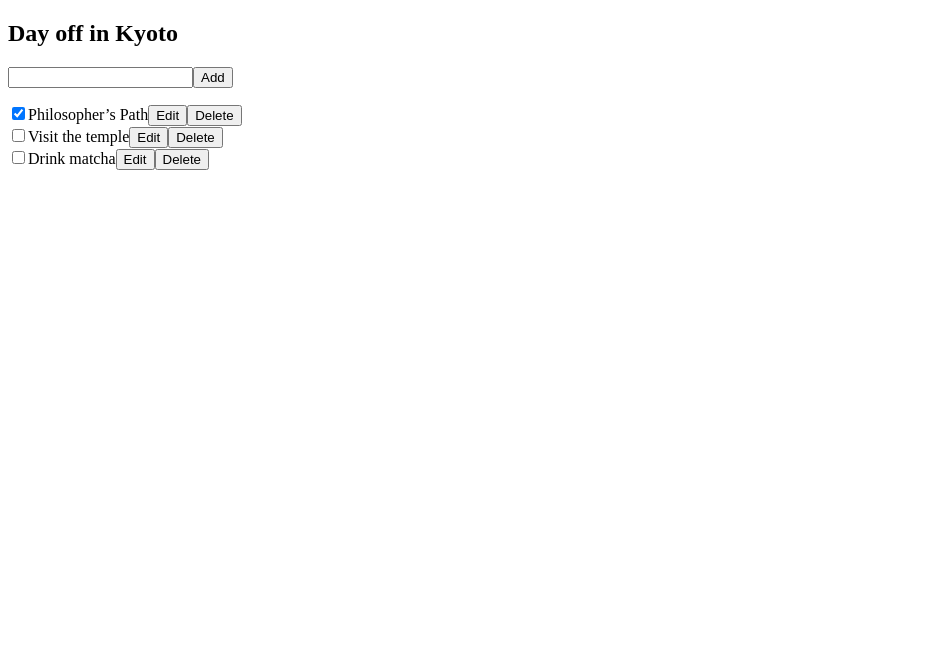
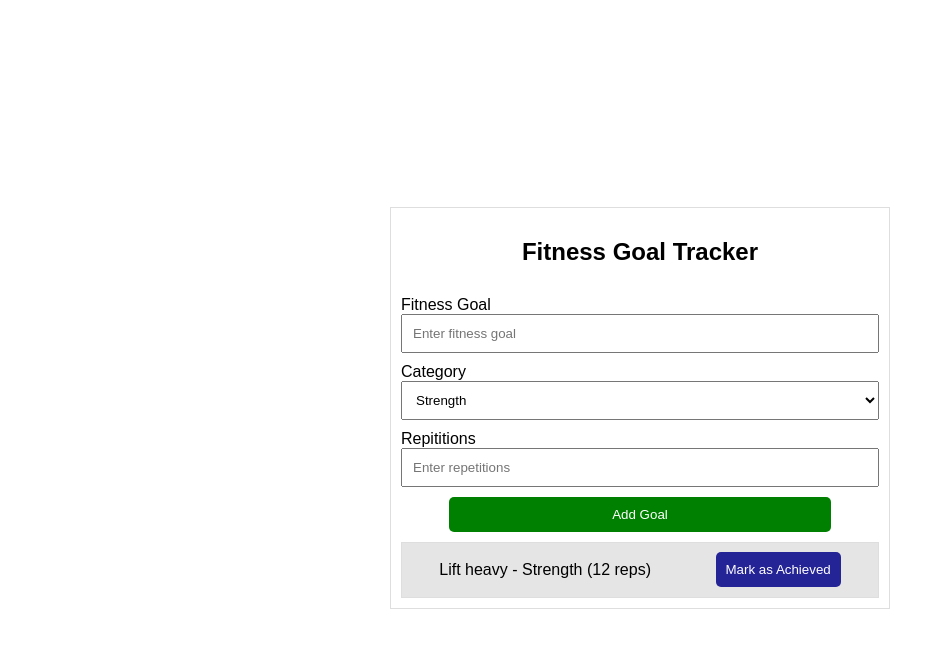
Before and after one commit to Khatantuul/react, a React (Vite) app: page / in a window 1280 px wide. Shown: the top 648 px of the page, without its empty margins (0-945 px from the left). Built offline with nearby package versions, Linux system fonts and the light colour scheme.

Commit message:
Mock interview

```diff
--- a/src/App.tsx
+++ b/src/App.tsx
@@ -5,6 +5,8 @@ import TaskAppWithContextReducer, { TasksContextProvider } from "./contextWithRe
 import EmployeeList from "./employees/Employees";
 import Form from "./form/Form";
 import FormWithReducer from "./form/FormWithReducer";
+import GoalContextProvider from "./mockInterview/context";
+import FitnessTracker from "./mockInterview/Fitness";
 import Counter from "./reducer/basic/Counter";
 import Messenger from "./reducer/ch1/ContactList";
 import Messenger2 from "./reducer/ch2/ContactList2";
@@ -25,14 +27,25 @@ function App() {
     // <TaskApp />
     // <Messenger3 />
     // <Form />
+
     // <FormWithReducer />
+
     // <ImageSizeContextProvider>
     //   <ContextChallengeMain />
     // </ImageSizeContextProvider>
-    <TasksContextProvider>
+    // <TasksContextProvider>
 
-      <TaskAppWithContextReducer />
-    </TasksContextProvider>
+    //   <TaskAppWithContextReducer />
+    // </TasksContextProvider>
+    // <>
+    // <Messenger />
+    // <Messenger2 />
+    // <Messenger3 />
+    // </>
+    <GoalContextProvider>
+
+      <FitnessTracker/>
+    </GoalContextProvider>
   );
 }
 
--- /dev/null
+++ b/src/mockInterview/Fitness.tsx
@@ -0,0 +1,97 @@
+import { useReducer, useState } from "react";
+import "./style.css";
+import {Goal, initialGoals, reducer} from './reducer'
+import { useGoalGontext } from "./context";
+const categories = [
+  {
+    name: "Strength",
+    unit: "reps",
+  },
+  {
+    name: "Cardio",
+    unit: "mins",
+  },
+];
+
+
+
+export default function FitnessTracker() {
+
+//   const [goals, setGoals] = useState<Goal[]>([]);
+const {goals, dispatch} = useGoalGontext();
+const [goalData, setGoalData] = useState({
+    id: goals.length + 1,
+    desc: "",
+    category: "Strength",
+    reps: "",
+    achieved: false
+  })
+  function handleAdd() {
+    dispatch({type: "ADD", goal: {...goalData}})
+  }
+
+//   function handleAchieved(id: number){
+//     setGoals(goals.map((goal)=>{
+//         if(goal.id === id){
+//             return {...goal, achieved: !goal.achieved}
+//         }else{
+//             return goal;
+//         }
+//     }))
+//   }
+
+  return (
+    <div className="tracker-container">
+      <h2>Fitness Goal Tracker</h2>
+      <div className="tracker-input">
+        <label>Fitness Goal</label>
+        <input
+          type="text"
+          placeholder="Enter fitness goal"
+          value={goalData.desc}
+          onChange={(e) => setGoalData({...goalData, desc: e.target.value})}
+        />
+      </div>
+      <div className="tracker-input">
+        <label>Category</label>
+        <select
+        value={goalData.category}
+          onChange={(e) => {
+            setGoalData({...goalData, category: e.target.value})
+          }}
+        >
+          {categories.map((category) => {
+            return (
+              <option key={category.name} value={category.name}>
+                {category.name}
+              </option>
+            );
+          })}
+        </select>
+      </div>
+      <div className="tracker-input">
+        <label>Repititions</label>
+        <input
+          type="text"
+          placeholder="Enter repetitions"
+          value={goalData.reps}
+          onChange={(e) => setGoalData({...goalData, reps: e.target.value})}
+        />
+      </div>
+      <button className="tracker-addBtn" onClick={() => handleAdd()}>
+        Add Goal
+      </button>
+      {goals.map((goal) => {
+        return (
+          <div key={goal.id} className="tracker-achieve">
+            <p>
+              {goal.desc} - {goal.category} (
+              {goal.reps} {goal.category === 'Strength' ? 'reps': 'mins'}){" "}
+            </p>
+            <button onClick={()=>dispatch({type: "TOGGLE_ACHIEVE", id: goal.id})}>{goal.achieved ? 'Reset' :'Mark as Achieved' }</button>
+          </div>
+        );
+      })}
+    </div>
+  );
+}
--- /dev/null
+++ b/src/mockInterview/context.tsx
@@ -0,0 +1,28 @@
+import { createContext, Dispatch, useContext, useReducer } from "react";
+import { Goal, initialGoals, reducer, ReducerAction } from "./reducer";
+
+
+interface GoalContext {
+    goals: Goal[],
+    dispatch: Dispatch<ReducerAction>
+}
+const GoalContext = createContext<GoalContext>({
+    goals: initialGoals,
+    dispatch: () => {},
+});
+
+export default function GoalContextProvider({children}){
+    const [goals, dispatch] = useReducer(reducer, initialGoals)
+    return (
+        <GoalContext.Provider value={{goals, dispatch}}>
+            {children}
+
+        </GoalContext.Provider>
+    );
+}
+
+export function useGoalGontext(){
+    const context = useContext(GoalContext);
+    if(context === undefined) throw new Error("Wrap the provider around your comps")
+    return context;
+}
--- /dev/null
+++ b/src/mockInterview/reducer.ts
@@ -0,0 +1,32 @@
+import { createContext } from "react";
+
+export type Goal = {
+    id: number,
+  desc: string;
+  category: string;
+  reps: string,
+  achieved: boolean
+};
+
+export const initialGoals = [
+    { id: 0, desc: "Lift heavy", category: "Strength", reps: '12', achieved: false },
+]
+export type ReducerAction = {type: "ADD", goal: Goal} | {type: "TOGGLE_ACHIEVE", id: number}
+
+
+export const reducer =(state: Goal[], action: ReducerAction) =>{
+    console.log('coming here');
+
+    switch(action.type){
+        case "ADD":
+            return [...state, action.goal];
+        case "TOGGLE_ACHIEVE":
+            return state.map((goal)=>{
+                if(goal.id === action.id){
+                    return {...goal, achieved: !goal.achieved}
+                }else{
+                    return goal;
+                }
+            })
+    }
+}
--- /dev/null
+++ b/src/mockInterview/style.css
@@ -0,0 +1,66 @@
+
+*{
+    box-sizing: border-box;
+    font-family: sans-serif;
+}
+
+body{
+    height: 100vh;
+    display: flex;
+    justify-content: center;
+    align-items: center;
+}
+
+.tracker-container{
+    display: flex;
+    flex-direction: column;
+    justify-content: center;
+    align-items: center;
+    gap: 10px;
+    border: 1px solid #dedede;
+    width: 500px;
+    padding: 10px;
+}
+
+.tracker-input{
+    width: 100%;
+    /* height: 60px; */
+    /* border: 1px solid green; */
+    display: flex;
+    flex-direction: column;
+    justify-content: space-between;
+}
+.tracker-input input, select{
+    padding: 10px;
+    outline: none;
+
+}
+
+.tracker-addBtn{
+    width: 80%;
+    padding: 10px;
+    outline: none;
+    border: none;
+    background-color: green;
+    color: #fff;
+    border-radius: 5px;
+}
+
+.tracker-achieve{
+    display: flex;
+    align-items: center;
+    border: 1px solid #dedede;
+    background-color: #e6e5e5;
+    padding: 2px 5px;
+    width: 100%;
+    justify-content: space-around;
+}
+
+.tracker-achieve button{
+    padding: 10px;
+    background-color: rgb(36, 36, 150);
+    color: #fff;
+    outline: none;
+    border: none;
+    border-radius: 5px;
+}
--- a/src/reducer/ch1/ContactList.tsx
+++ b/src/reducer/ch1/ContactList.tsx
@@ -29,7 +29,7 @@ export default function Messenger() {
       style={{
         display: "flex",
         alignContent: "center",
-        border: "1px solid red",
+
       }}
     >
       <ContactList contacts={contacts}
--- a/src/reducer/ch2/ContactList2.tsx
+++ b/src/reducer/ch2/ContactList2.tsx
@@ -24,7 +24,7 @@ export default function Messenger2() {
       style={{
         display: "flex",
         alignContent: "center",
-        border: "1px solid red",
+
       }}
     >
       <ContactList contacts={contacts}
--- a/src/reducer/ch3/ContactList3.tsx
+++ b/src/reducer/ch3/ContactList3.tsx
@@ -25,7 +25,7 @@ export default function Messenger3() {
       style={{
         display: "flex",
         alignContent: "center",
-        border: "1px solid red",
+
       }}
     >
       <ContactList contacts={contacts}
```
